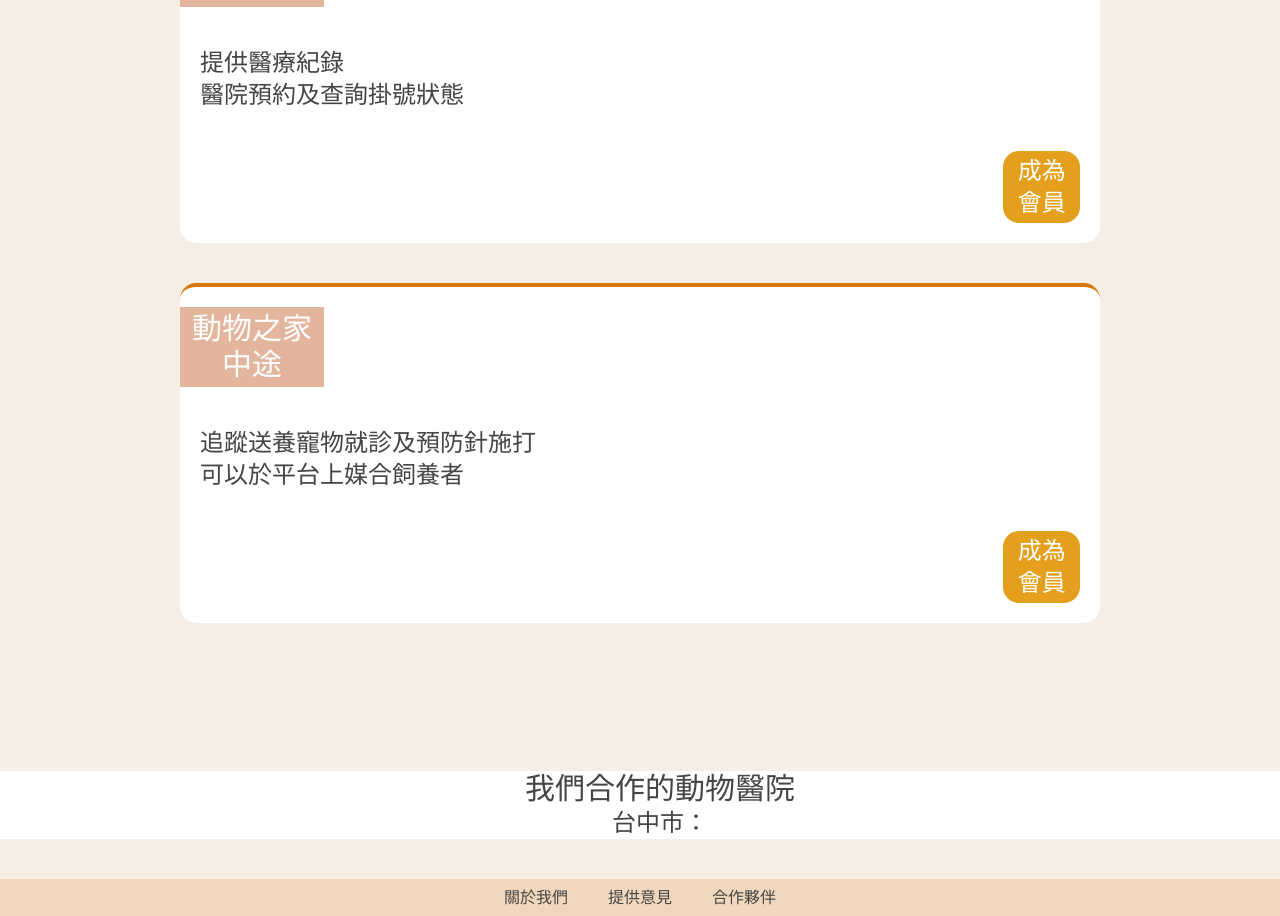
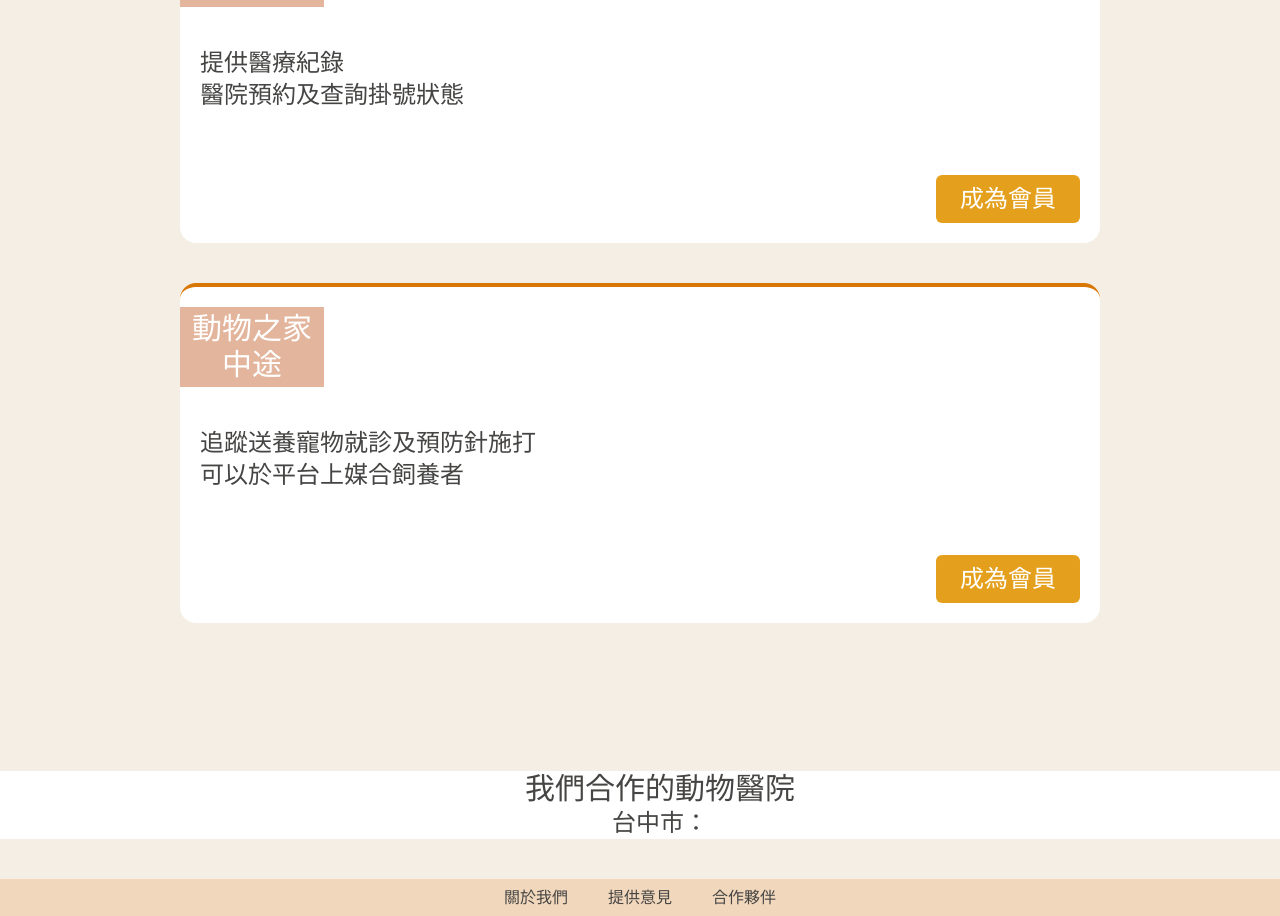
Before and after one commit to 39SquareFeetStudio/pet-ban, a React (Create React App) app: page / in a window 1280 px wide. Shown: the part 963-1879 px from the top of the page. Built offline with nearby package versions, Linux system fonts and the light colour scheme.

Commit message:
[modify] 適應字體大小按鈕
min-w-fit

```diff
--- a/src/components/StartPage/StartPageContent.js
+++ b/src/components/StartPage/StartPageContent.js
@@ -27,8 +27,8 @@ const StartPageContent = () => {
               <br />
               醫院預約及查詢掛號狀態
             </p>
-            <div className={classes.controlBody}>
-              <button className={classes.control}>成為會員</button>
+            <div className={classes.actions}>
+              <button>成為會員</button>
             </div>
           </div>
           <div className={classes.mainItem}>
@@ -42,8 +42,8 @@ const StartPageContent = () => {
               <br />
               可以於平台上媒合飼養者
             </p>
-            <div className={classes.controlBody}>
-              <button className={classes.control}>成為會員</button>
+            <div className={classes.actions}>
+              <button>成為會員</button>
             </div>
           </div>
         </div>
--- a/src/components/StartPage/StartPageContent.module.css
+++ b/src/components/StartPage/StartPageContent.module.css
@@ -67,13 +67,19 @@
   background: #e2b59c;
 }
 
-.controlBody {
-  @apply flex md:justify-end justify-center;
+.actions {
+  @apply flex md:justify-end justify-center mt-6;
 }
 
-.control {
-  @apply md:w-1/12 w-6/12 p-1 m-5;
-  @apply rounded-2xl text-white text-2xl;
+.actions button {
+  @apply min-w-fit m-5;
+  @apply font-mono text-2xl text-white cursor-pointer rounded-md;
+  background: #e4a01d;
+  padding: 0.5rem 1.5rem;
+}
+
+.actions button:hover {
+  color: #864e38;
   background: #e4a01d;
 }
 
```
